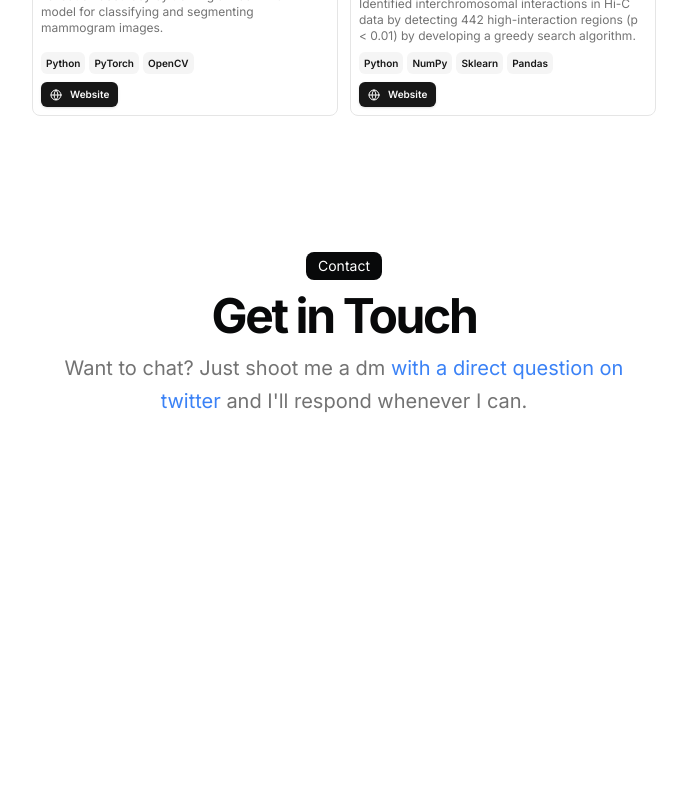
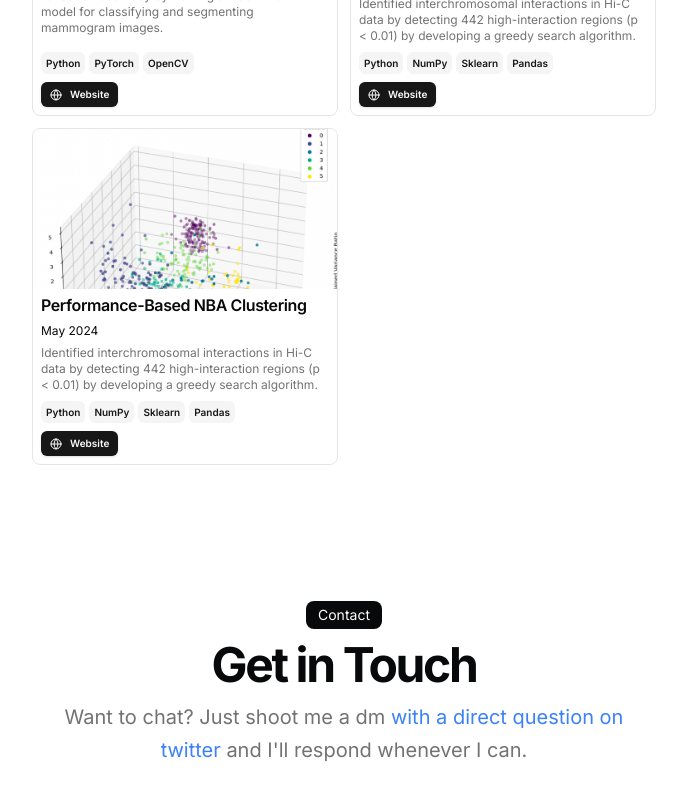
Before and after one commit to DanielF21/portfolio, a Next.js app: page / in a window 1280 px wide. Shown: the part 1579-2379 px from the top of the page, without its empty margins (296-983 px from the left). Before the commit the page ends 2146 px from the top, so only its background shows below. Built offline with nearby package versions, Linux system fonts and the light colour scheme.

Commit message:
Added a new project to the website

```diff
--- /dev/null
+++ b/src/app/NBA-clustering/layout.tsx
@@ -0,0 +1,22 @@
+import { cn } from "@/lib/utils";
+
+export default function NBALayout({
+  children,
+}: {
+  children: React.ReactNode;
+}) {
+  return (
+    <>
+      <style dangerouslySetInnerHTML={{__html: `
+        body {
+          max-width: 100% !important;
+          padding-left: 0 !important;
+          padding-right: 0 !important;
+        }
+      `}} />
+      <div className={cn("max-w-7xl mx-auto w-full px-4 sm:px-6 lg:px-8")}>
+        {children}
+      </div>
+    </>
+  );
+}
--- /dev/null
+++ b/src/app/NBA-clustering/page.tsx
@@ -0,0 +1,38 @@
+'use client';
+
+import React from 'react';
+import Link from 'next/link';
+
+const NBAClusteringPage: React.FC = () => {
+  const pdfUrl = '/NBA_clustering.pdf';
+
+  return (
+    <div className="container mx-auto px-4 py-8">
+      <h1 className="text-3xl font-bold mb-4">Performance-Based NBA Clustering</h1>
+
+      <div className="mb-8 p-6 bg-gray-100 text-gray-800 rounded-lg shadow-md">
+        <h2 className="text-2xl font-semibold mb-2">TL;DR</h2>
+        <p className="italic text-xl">
+        This paper presents a novel approach to categorizing NBA players by utilizing advanced statistical methods, including multidimensional scaling and k-means clustering, to identify player types beyond the traditional five positions. By analyzing a comprehensive dataset of player statistics, the study aims to enhance team management and strategy formulation through improved player clustering, ultimately providing insights that can influence player development and game tactics.
+        </p>
+      </div>
+
+      <div className="mb-4">
+        <Link href={pdfUrl} target="_blank" rel="noopener noreferrer" className="text-blue-600 hover:underline">
+          Download PDF
+        </Link>
+      </div>
+
+      <div className="w-full" style={{ height: '80vh' }}> {/* Adjust the height as needed */}
+        <iframe
+          src={`${pdfUrl}#view=FitH`}
+          className="w-full h-full"
+          title="SD-ControlNet Paper"
+          style={{ border: 'none' }}
+        />
+      </div>
+    </div>
+  );
+};
+
+export default NBAClusteringPage;
--- a/src/data/resume.tsx
+++ b/src/data/resume.tsx
@@ -198,6 +198,30 @@ export const DATA = {
         video:
           "",
       },
+      {
+        title: "Performance-Based NBA Clustering",
+        href: "/NBA-clustering",
+        dates: "May 2024",
+        active: true,
+        description:
+          "Identified interchromosomal interactions in Hi-C data by detecting 442 high-interaction regions (p < 0.01) by developing a greedy search algorithm.",
+        technologies: [
+          "Python",
+          "NumPy",
+          "Sklearn",
+          "Pandas",
+        ],
+        links: [
+          {
+            type: "Website",
+            href: "/NBA-clustering",
+            icon: <Icons.globe className="size-3" />,
+          },
+        ],
+        image: {src: "/nba_cluster.png", width: 400, height: 200},
+        video:
+          "",
+      },
     ],
 
   hackathons: [
```
Also changed, not shown: public/nba_cluster.png (added), 1 other file (tests, documents, lock files or other folders).
